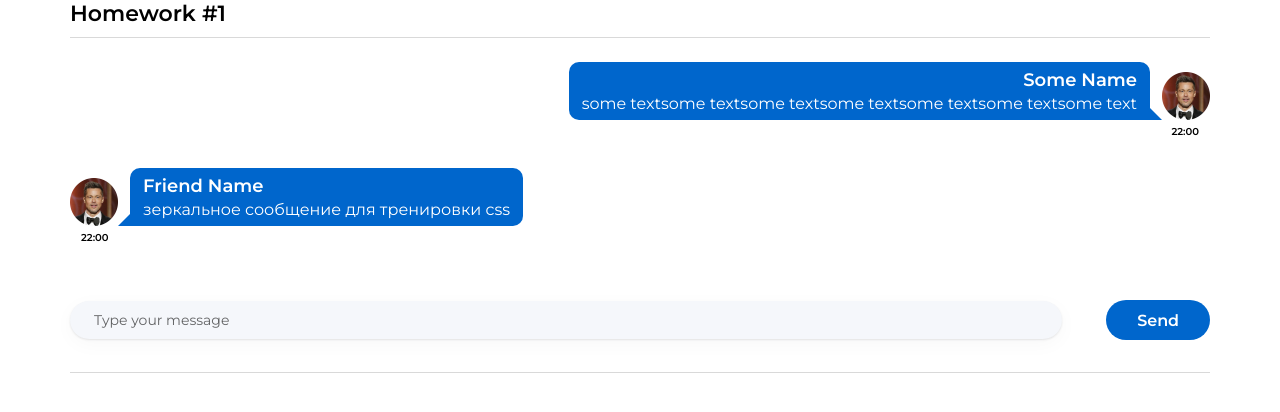
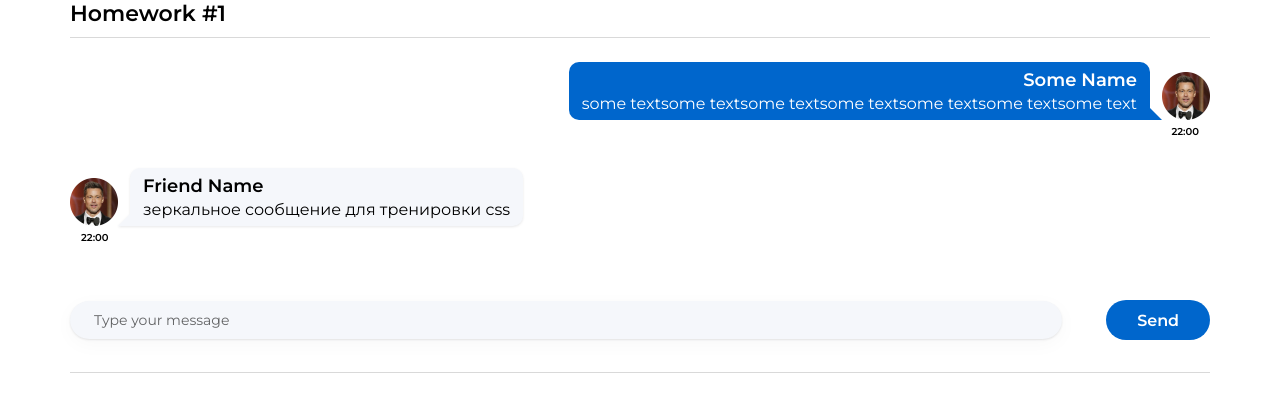
Before and after one commit to ibdkn/homework-front-02, a React (Create React App) app: page / in a window 1280 px wide. Shown: the top 412 px of the page. Built offline with nearby package versions, Linux system fonts and the light colour scheme.

Commit message:
added styles for messages

```diff
--- a/src/s2-homeworks/hw01/friend-message/FriendMessage.module.css
+++ b/src/s2-homeworks/hw01/friend-message/FriendMessage.module.css
@@ -20,7 +20,8 @@
     position: relative;
     padding: 7px 13px;
     text-align: left;
-    background-color: #0066CC;
+    filter: drop-shadow(0 1px 1px rgba(29, 33, 38, 0.1));
+    background: #f5f7fb;
     border-radius: 10px 10px 10px 0;
 }
 
@@ -31,7 +32,7 @@
     position: absolute;
     bottom: 0;
     left: -12px;
-    border-bottom: 12px solid #0066CC;
+    border-bottom: 12px solid #f5f7fb;
     border-left: 12px solid transparent;
 }
 
@@ -39,7 +40,7 @@
     font-family: "Montserrat", sans-serif;
     font-weight: 600;
     font-size: 18px;
-    color: #fff;
+    color: #000;
     margin-bottom: 3px;
 }
 
@@ -47,7 +48,8 @@
     font-family: "Montserrat", sans-serif;
     font-weight: 400;
     font-size: 16px;
-    color: #fff;
+    color: #000;
+    white-space: normal;
 }
 
 .friendTime {
--- a/src/s2-homeworks/hw01/message/Message.module.css
+++ b/src/s2-homeworks/hw01/message/Message.module.css
@@ -49,6 +49,7 @@
     font-weight: 400;
     font-size: 16px;
     color: #fff;
+    white-space: normal;
 }
 
 .time {
```
